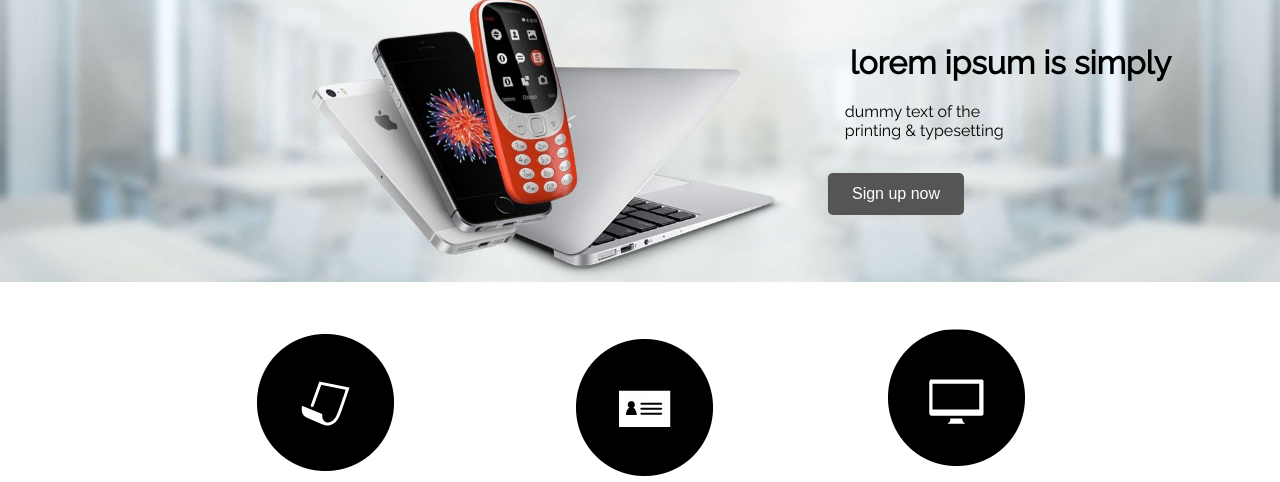
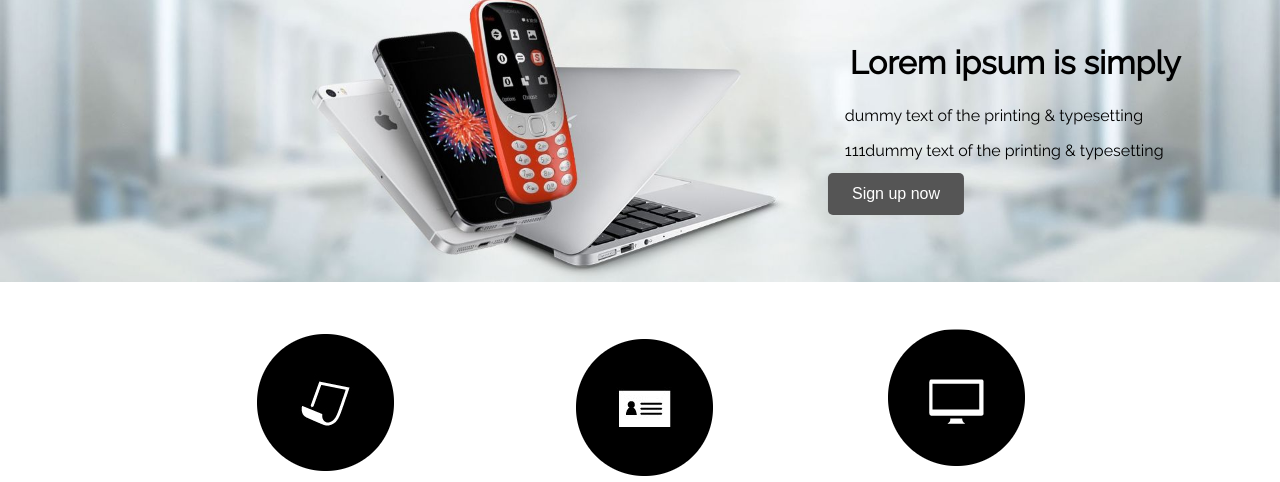
Before and after one commit to MortyraSky/Andersen-js, a plain HTML site: page index2.html in a window 1280 px wide. Shown: the part 317-799 px from the top of the page. Drawn offline with Linux system fonts and the light colour scheme.

Commit message:
change container_message in css

```diff
--- a/css/style2.css
+++ b/css/style2.css
@@ -65,12 +65,20 @@ nav{
 .container{
   position: relative;
   width: 100%;
+  height: 40%;
 }
 .container .mw-100{
   margin-top: -10px;
   max-width: 100%;
 }
 
+.container_message{
+  position: absolute;
+  width: 400px;
+  height: 20px;
+  top: 20%;
+  left: 66%;
+}
 .container .btn {
   position: absolute;
   top: 70%;
@@ -86,20 +94,18 @@ nav{
   border-radius: 5px;
 }
 .container_message h1{
-  position: absolute;
-  top: 20%;
-  left: 66%;
+
+
+  text-align: left;
 }
 .container_message p{
-  position: absolute;
-  top: 30%;
-  left: 66%;
-  margin-top: 2em;
-  margin-bottom: 2em;
 
-}
-br{
-  height: 5px;
+
+  margin-top: 1em;
+  margin-bottom: 1em;
+  text-align: left;
+
+
 }
 
 
--- a/index2.html
+++ b/index2.html
@@ -27,8 +27,9 @@
       <div class="container">
         <img  src="image/phone2.jpg" alt="WEB" class="mw-100">
         <div class="container_message">
-          <h1>lorem ipsum is simply</h1>
-          <p>dummy text of the <br> printing & typesetting</p>
+          <h1>Lorem ipsum is simply</h1>
+          <p>dummy text of the printing & typesetting</p>
+          <p>111dummy text of the printing & typesetting</p>
         </div>
         <button type="button" class="btn">Sign up now</button>
       </div>
```
